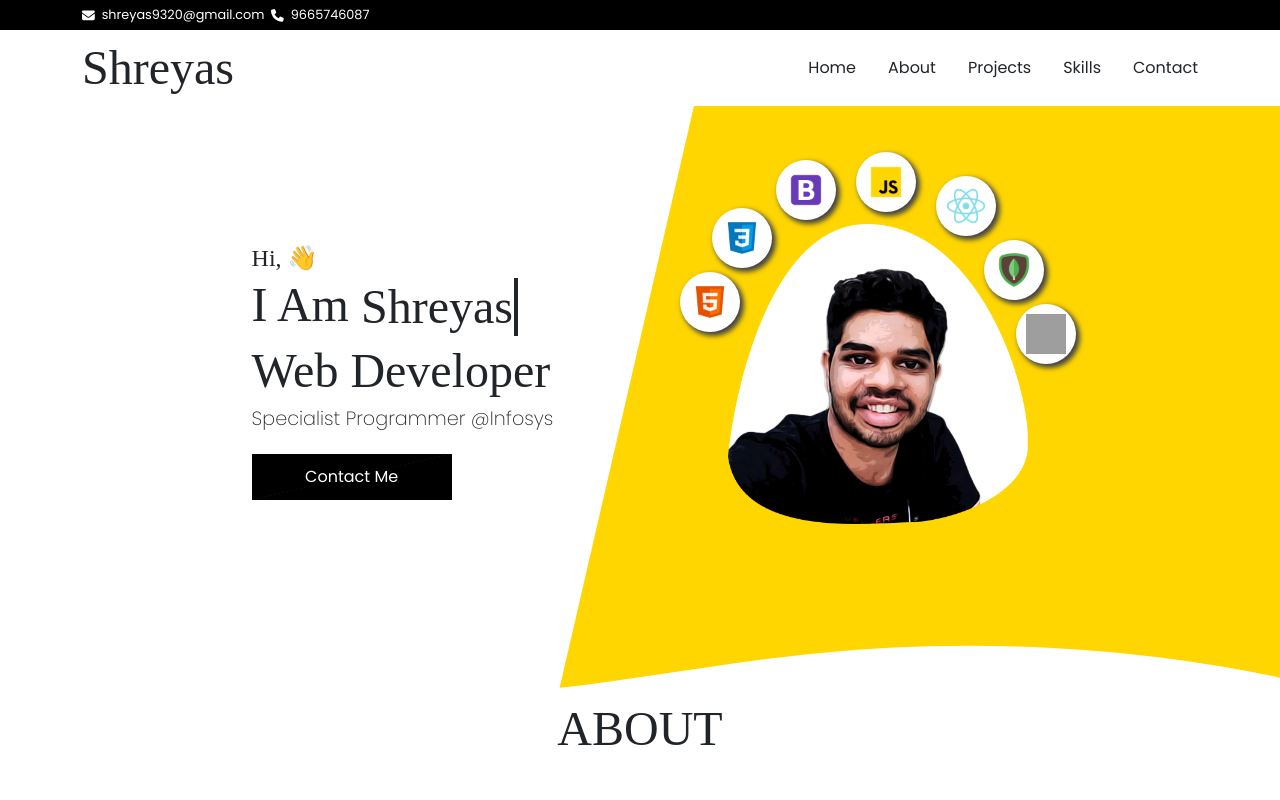
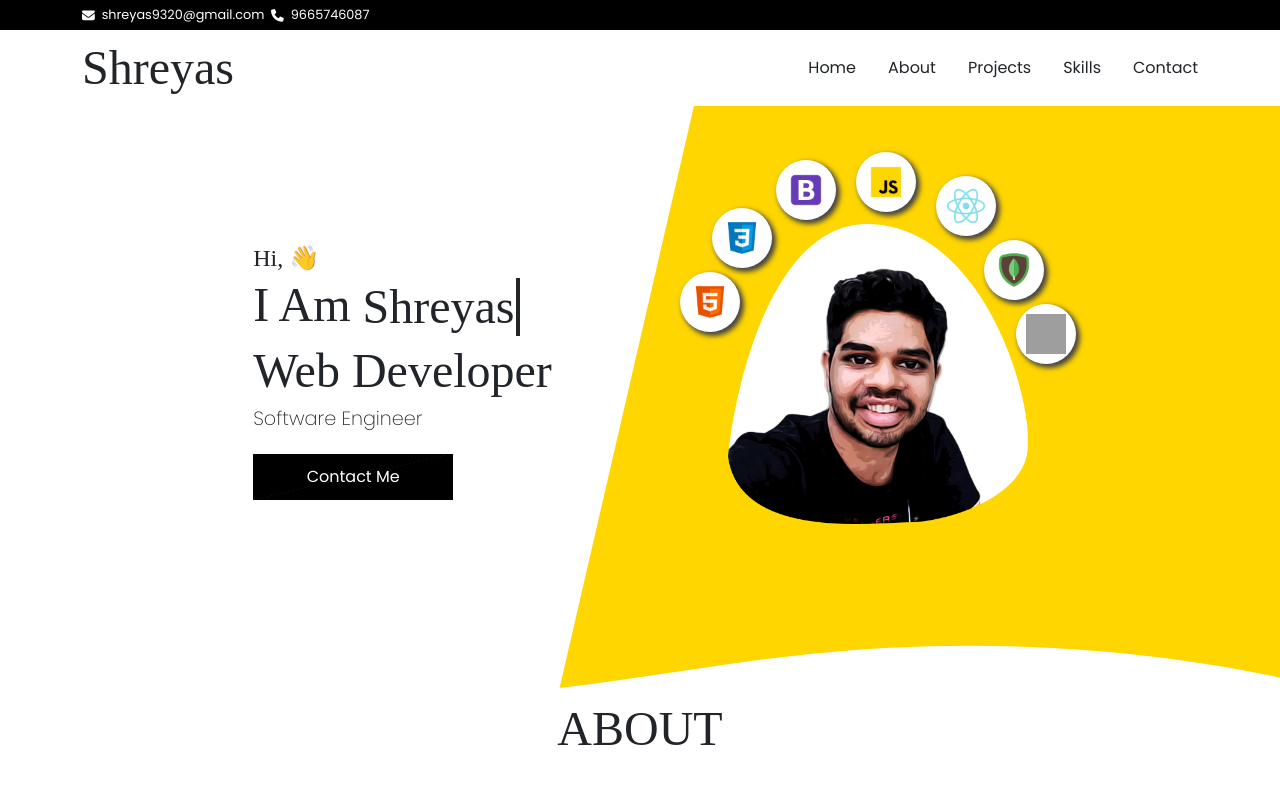
Before and after one commit to kaleshreyas45/portfolio-app, a React (Create React App) app: page / in a window 1280 px wide. Shown: the top 800 px of the page. Built offline with nearby package versions, Linux system fonts and the light colour scheme; grey boxes are pictures that could not be loaded; a web font is replaced by a local one.

Commit message:
Updating subheading

```diff
--- a/src/components/Header/Header.js
+++ b/src/components/Header/Header.js
@@ -27,7 +27,7 @@ const Header = () => {
 
 
                             <h1>Web Developer</h1>
-                            <h4>Specialist Programmer @Infosys</h4>
+                            <h4>Software Engineer</h4>
                             <button className="common-button" onClick={()=>{redirectToContact("section-5")}}>Contact Me</button>
                         </div>
 
```
